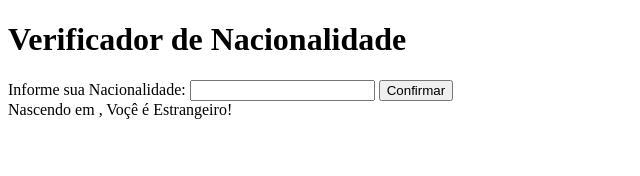
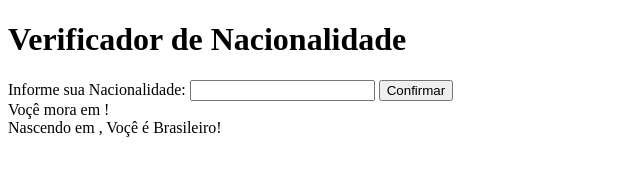
Before and after one commit to Henrique200254/javascript, a plain HTML site: page aula11/ex011.html in a window 1280 px wide. Both pictures are taken after a click on the button "Confirmar". Shown: the whole page, without its empty margins (0-640 px from the left). Drawn offline with Linux system fonts and the light colour scheme.

Commit message:
atualizei

```diff
--- a/aula11/ex011.html
+++ b/aula11/ex011.html
@@ -17,10 +17,11 @@
         function local() {
             var país = window.document.getElementById('país')
             var res = window.document.getElementById('res')
-            if (país.value == 'Brasil') {
-                res.innerHTML = `Nascendo em ${país.value}, Voçê é Brasileiro!`
+            res.innerHTML = `Voçê mora em ${país.value}!`
+            if (país.value == 'Brasil', 'brasil', 'br') {
+                res.innerHTML += `<br>Nascendo em ${país.value}, Voçê é Brasileiro!</br>`
             } else {
-                res.innerHTML = `Nascendo em ${país.value}, Voçê é Estrangeiro!`
+                res.innerHTML += `<br>Nascendo em ${país.value}, Voçê é Estrangeiro!</br>`
             }
         }
 
```
